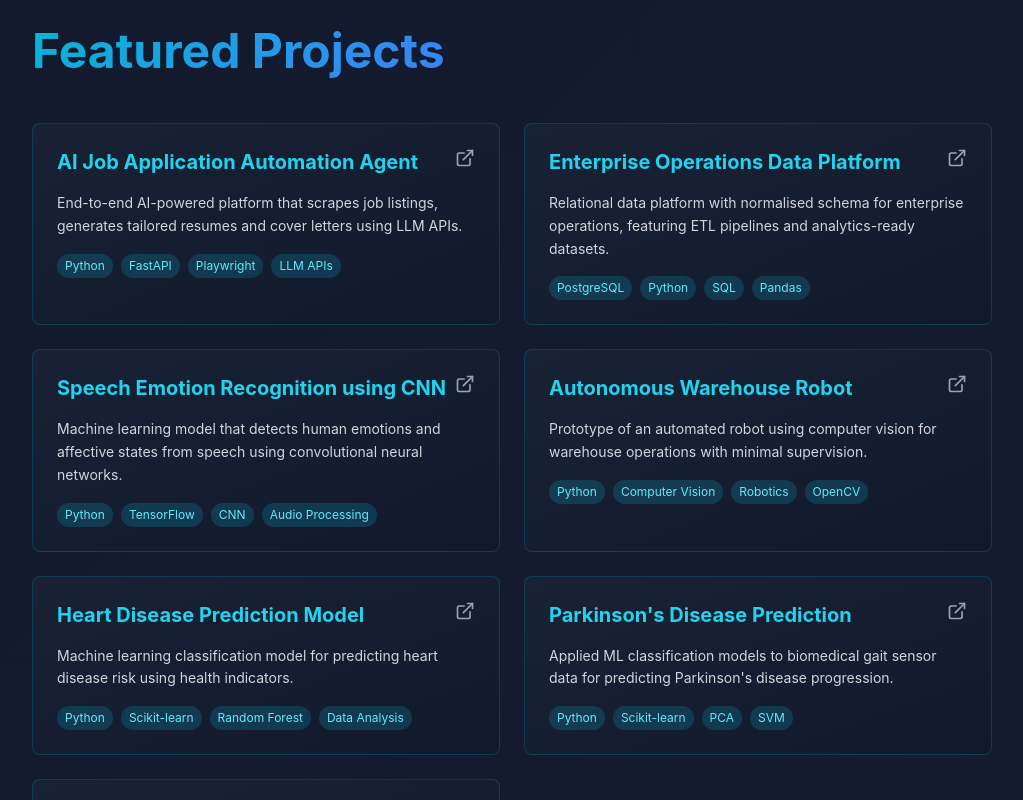
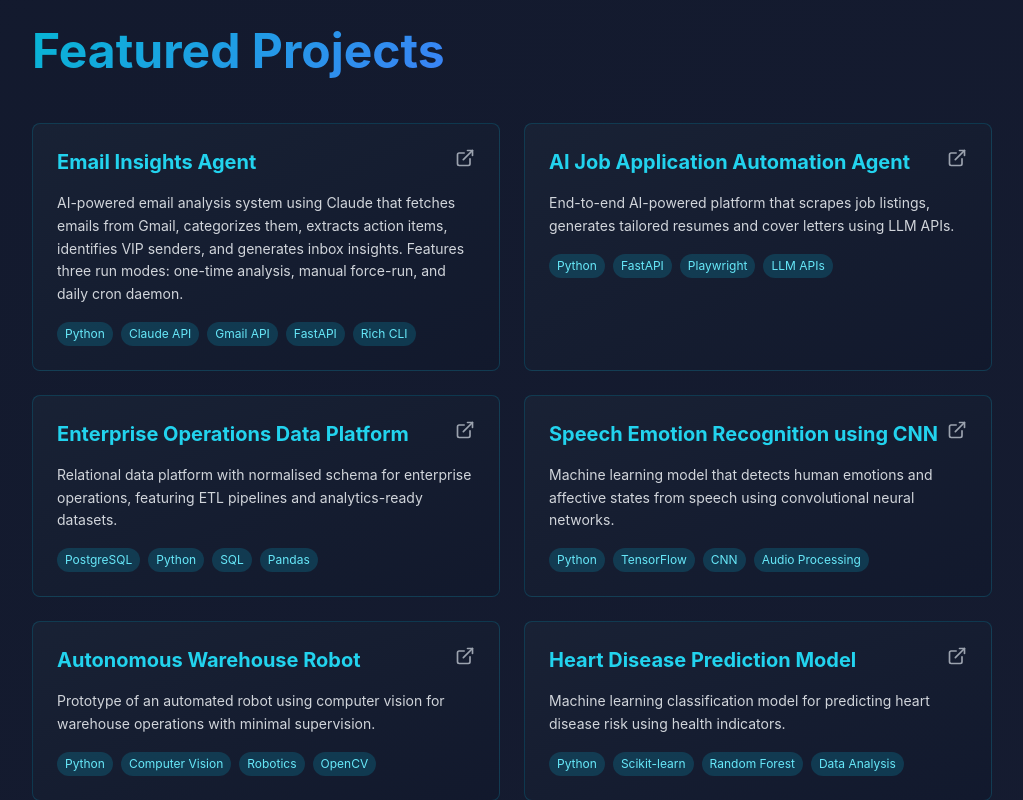
Before and after one commit to Trissaan/personal-website, a Next.js app: page / in a window 1280 px wide. Shown: the part 3660-4460 px from the top of the page, without its empty margins (128-1151 px from the left). Built offline with nearby package versions, Linux system fonts and the light colour scheme.

Commit message:
Add Email Insights Agent project to portfolio

```diff
--- a/app/components/Contact.tsx
+++ b/app/components/Contact.tsx
@@ -175,7 +175,7 @@ export default function Contact() {
           transition={{ duration: 0.6, delay: 0.3 }}
           viewport={{ once: true }}
         >
-          <p>© 2024 Trissaan A Shanmugasundaram. Built with Next.js, Tailwind CSS, and Framer Motion.</p>
+          <p>© 2026 Trissaan A Shanmugasundaram. Built with Next.js, Tailwind CSS, and Framer Motion.</p>
           <p>
             Also view my portfolio on{' '}
             <a
--- a/app/components/Projects.tsx
+++ b/app/components/Projects.tsx
@@ -5,6 +5,12 @@ import { Github, ExternalLink } from 'lucide-react'
 
 export default function Projects() {
   const projects = [
+    {
+      title: 'Email Insights Agent',
+      description: 'AI-powered email analysis system using Claude that fetches emails from Gmail, categorizes them, extracts action items, identifies VIP senders, and generates inbox insights. Features three run modes: one-time analysis, manual force-run, and daily cron daemon.',
+      tech: ['Python', 'Claude API', 'Gmail API', 'FastAPI', 'Rich CLI'],
+      link: 'https://github.com/trissaan/email-insights-agent',
+    },
     {
       title: 'AI Job Application Automation Agent',
       description: 'End-to-end AI-powered platform that scrapes job listings, generates tailored resumes and cover letters using LLM APIs.',
```
Also changed, not shown: .claude/settings.local.json.
